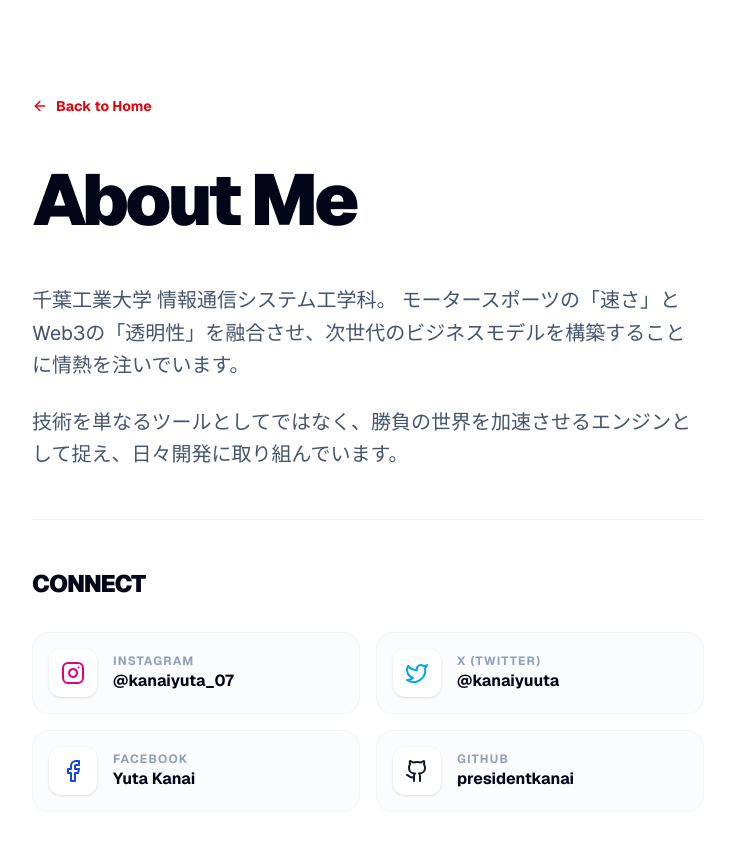
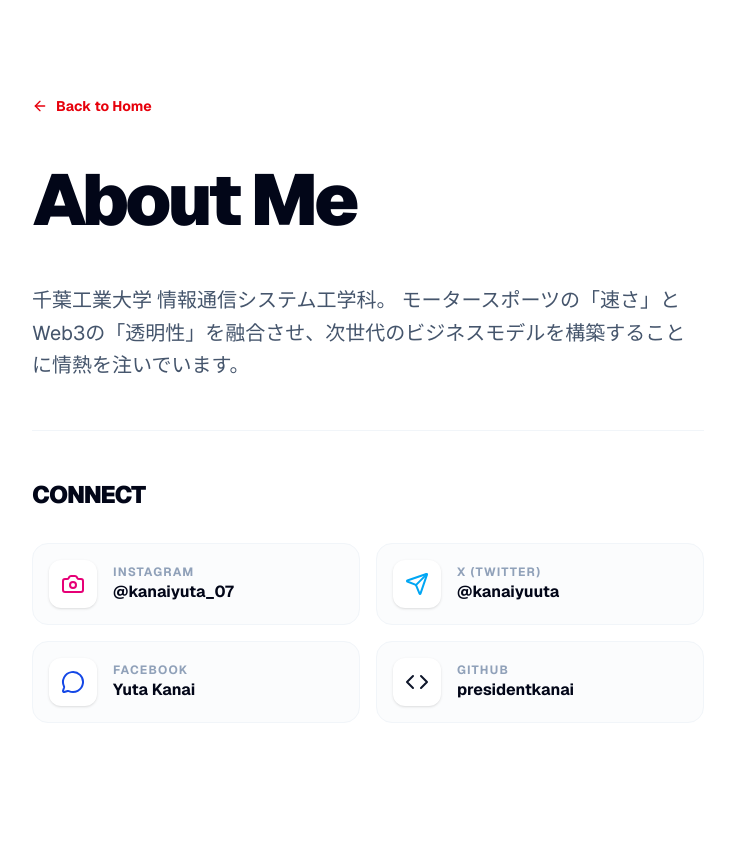
Before and after one commit to presidentkanai/KANAI.YUTA.github.io, a Next.js app: page /about in a window 1280 px wide. Shown: the top 850 px of the page, without its empty margins (272-1007 px from the left). After the commit the page ends 819 px from the top, so only its background shows below. Built offline with nearby package versions, Linux system fonts and the light colour scheme.

Commit message:
Update page.tsx

```diff
--- a/app/about/page.tsx
+++ b/app/about/page.tsx
@@ -1,39 +1,43 @@
 "use client";
 import { motion } from "framer-motion";
 import Link from "next/link";
-import { Github, Instagram, Facebook, Twitter, ArrowLeft } from "lucide-react";
+// すべての頭文字を大文字、hなどは小文字に統一
+import {  Code } from "lucide-react";
+import { Camera } from "lucide-react";
+import { MessageCircle } from "lucide-react";
+import { Send} from "lucide-react";
+import { ArrowLeft } from "lucide-react";
 
 export default function About() {
   const socialLinks = [
     {
       name: "Instagram",
       url: "https://www.instagram.com/kanaiyuta_07/",
-      icon: <Instagram className="text-pink-600" />,
+      icon: <Camera className="text-pink-600" />,
       id: "@kanaiyuta_07"
     },
     {
       name: "X (Twitter)",
       url: "https://x.com/kanaiyuuta",
-      icon: <Twitter className="text-sky-500" />,
+      icon: <Send className="text-sky-500" />,
       id: "@kanaiyuuta"
     },
     {
       name: "Facebook",
       url: "https://www.facebook.com/profile.php?id=100074776384590",
-      icon: <Facebook className="text-blue-700" />,
+      icon: <MessageCircle className="text-blue-700" />,
       id: "Yuta Kanai"
     },
     {
       name: "GitHub",
       url: "https://github.com/presidentkanai",
-      icon: <Github className="text-slate-900" />,
+      icon: <Code className="text-slate-900" />,
       id: "presidentkanai"
     }
   ];
 
   return (
     <div className="min-h-screen bg-white text-slate-800 p-8 md:p-24 max-w-4xl mx-auto font-sans">
-      {/* 戻るボタン */}
       <Link href="/" className="group flex items-center gap-2 text-sm text-red-600 font-bold mb-12 hover:opacity-70 transition-all">
         <ArrowLeft size={16} className="group-hover:-translate-x-1 transition-transform" />
         Back to Home
@@ -44,7 +48,6 @@ export default function About() {
         animate={{ opacity: 1, y: 0 }}
         className="space-y-12"
       >
-        {/* タイトル：KANAI.YUTAと同じフォント設定 */}
         <h1 className="text-5xl md:text-7xl font-black text-slate-950 tracking-tighter">
           About Me
         </h1>
@@ -54,12 +57,8 @@ export default function About() {
             千葉工業大学 情報通信システム工学科。
             モータースポーツの「速さ」とWeb3の「透明性」を融合させ、次世代のビジネスモデルを構築することに情熱を注いでいます。
           </p>
-          <p>
-            技術を単なるツールとしてではなく、勝負の世界を加速させるエンジンとして捉え、日々開発に取り組んでいます。
-          </p>
         </div>
 
-        {/* SNSリンクセクション */}
         <section className="pt-12 border-t border-slate-100">
           <h2 className="text-2xl font-black text-slate-950 mb-8 tracking-tighter uppercase">Connect</h2>
           <div className="grid grid-cols-1 md:grid-cols-2 gap-4">
```
